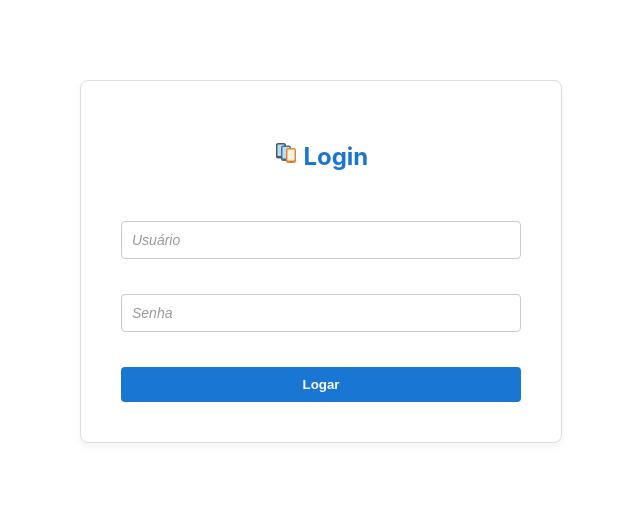
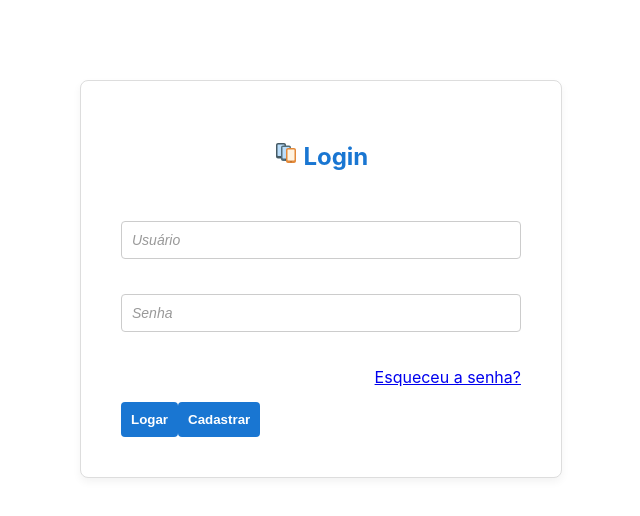
Before and after one commit to sbernardoDavi/-exame-fullstack-setembro-dtlabs-2025, a React (Create React App) app in the folder client/: page /login in a window 1280 px wide. Shown: the top 516 px of the page, without its empty margins (319-959 px from the left). Built offline with nearby package versions, Linux system fonts and the light colour scheme.

Commit message:
feat: adicionando rota de registro no app e na pagina de login.

```diff
--- a/client/src/components/App/App.tsx
+++ b/client/src/components/App/App.tsx
@@ -5,6 +5,7 @@ import LoginPage from '../Login/loginPage';
 import HomePage from '../Home/homePage';
 import PrivateRoute from '../PrivateRoute/privateRoute';
 import DevicePage from '../Devices/devices';
+import RegisterPage from '../Register/register';
 
 function App() {
   return (
@@ -25,6 +26,7 @@ function App() {
             </PrivateRoute>
           }
         />
+        <Route path="/register" element={<RegisterPage />} />
       </Routes>
     </Router>
   );
--- a/client/src/components/Login/loginPage.tsx
+++ b/client/src/components/Login/loginPage.tsx
@@ -21,6 +21,10 @@ function LoginPage() {
       setErrorMessage(error.message || 'Erro ao fazer login, Usuário ou senha inválidos.');
     }
   };
+
+  const handleRegister = () => {
+    navigate('/register');
+  }
 
   return (
     <div className="login-container">
@@ -49,9 +53,17 @@ function LoginPage() {
             required
           />
         </div>
+        <div style={{ display: 'flex', justifyContent: 'flex-end', width: '100%' }}>
+          <a className='remember' href='#'>
+            Esqueceu a senha?
+          </a>
+        </div>
 
         {errorMessage && <p className="error-message">{errorMessage}</p>}
-        <button type="submit">Logar</button>
+        <div className='button-group'>
+          <button className='button-login' type="submit">Logar</button>
+          <button className='button-register' onClick={handleRegister}>Cadastrar</button>
+        </div>
       </form>
     </div>
   );
```
